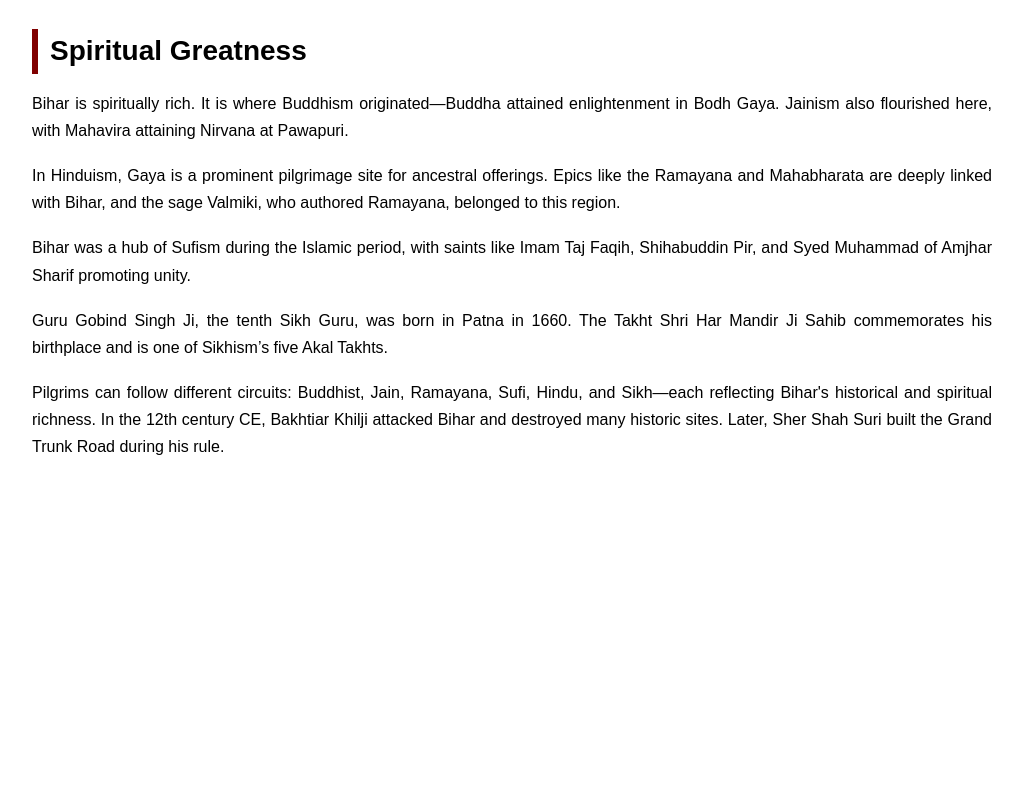
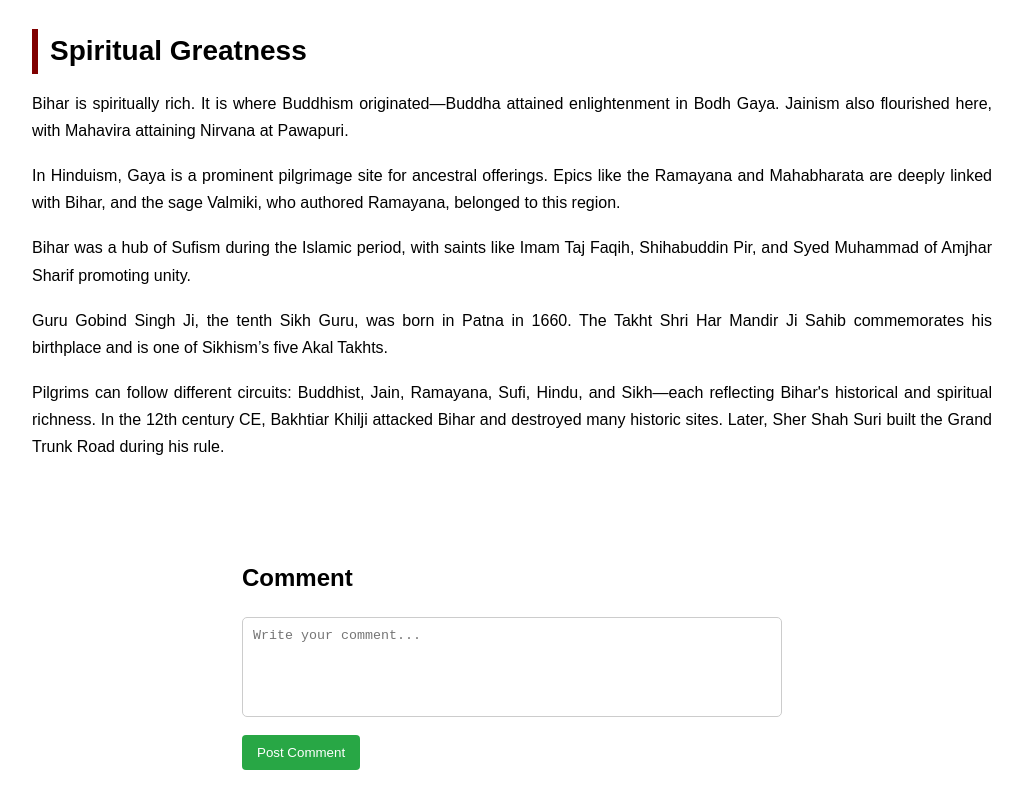
Before and after one commit to Rabinamahto/Bihar-Darshan, a plain HTML site: page index.html in a window 1280 px wide. Shown: the part 937-1737 px from the top of the page, without its empty margins (128-1151 px from the left). Before the commit the page ends 1446 px from the top, so only its background shows below. Drawn offline with Linux system fonts and the light colour scheme.

Commit message:
create-comment on index.html file

```diff
--- a/index.html
+++ b/index.html
@@ -107,6 +107,14 @@
     </p>
   </section>
 
+  <div class="comment-box">
+    <h2>Comment</h2>
+
+    <div id="commentsContainer"></div>
+
+    <textarea id="commentInput" placeholder="Write your comment..."></textarea>
+    <button onclick="addComment()">Post Comment</button>
+  </div>
 
 
     <script src="main.js"></script>
--- a/main.js
+++ b/main.js
@@ -2,3 +2,32 @@ function toggleMenu() {
     const nav = document.getElementById("navContainer");
     nav.classList.toggle("active");
   }
+
+  function addComment() {
+    const commentInput = document.getElementById("commentInput");
+    const commentText = commentInput.value.trim();
+
+    if (commentText === "") {
+      alert("Please write a comment before posting!");
+      return;
+    }
+
+    const commentDiv = document.createElement("div");
+    commentDiv.classList.add("comment");
+
+    const textDiv = document.createElement("div");
+    textDiv.textContent = commentText;
+
+    const timeDiv = document.createElement("div");
+    timeDiv.classList.add("comment-time");
+    const now = new Date();
+    timeDiv.textContent = "Posted at: " + now.toLocaleString();
+
+    commentDiv.appendChild(textDiv);
+    commentDiv.appendChild(timeDiv);
+
+    const commentsContainer = document.getElementById("commentsContainer");
+    commentsContainer.prepend(commentDiv);
+
+    commentInput.value = "";
+  }
--- a/style.css
+++ b/style.css
@@ -296,3 +296,53 @@ p {
     font-size: 15px;
   }
 }
+
+/* comment */
+
+.comment-box {
+  max-width: 600px;
+  margin: auto;
+  background: white;
+  padding: 30px;
+  border-radius: 8px;
+}
+
+textarea {
+  width: 100%;
+  height: 100px;
+  padding: 10px;
+  resize: none;
+  border: 1px solid #ccc;
+  border-radius: 5px;
+}
+
+button {
+  margin-top: 10px;
+  padding: 10px 15px;
+  background: #28a745;
+  color: white;
+  border: none;
+  border-radius: 4px;
+  cursor: pointer;
+}
+
+button:hover {
+  background: #218838;
+}
+
+#commentsContainer {
+  margin-bottom: 20px;
+}
+
+.comment {
+  background: #f0f0f0;
+  padding: 10px;
+  margin-bottom: 10px;
+  border-radius: 5px;
+}
+
+.comment-time {
+  font-size: 0.8em;
+  color: #666;
+  margin-top: 5px;
+}
```
